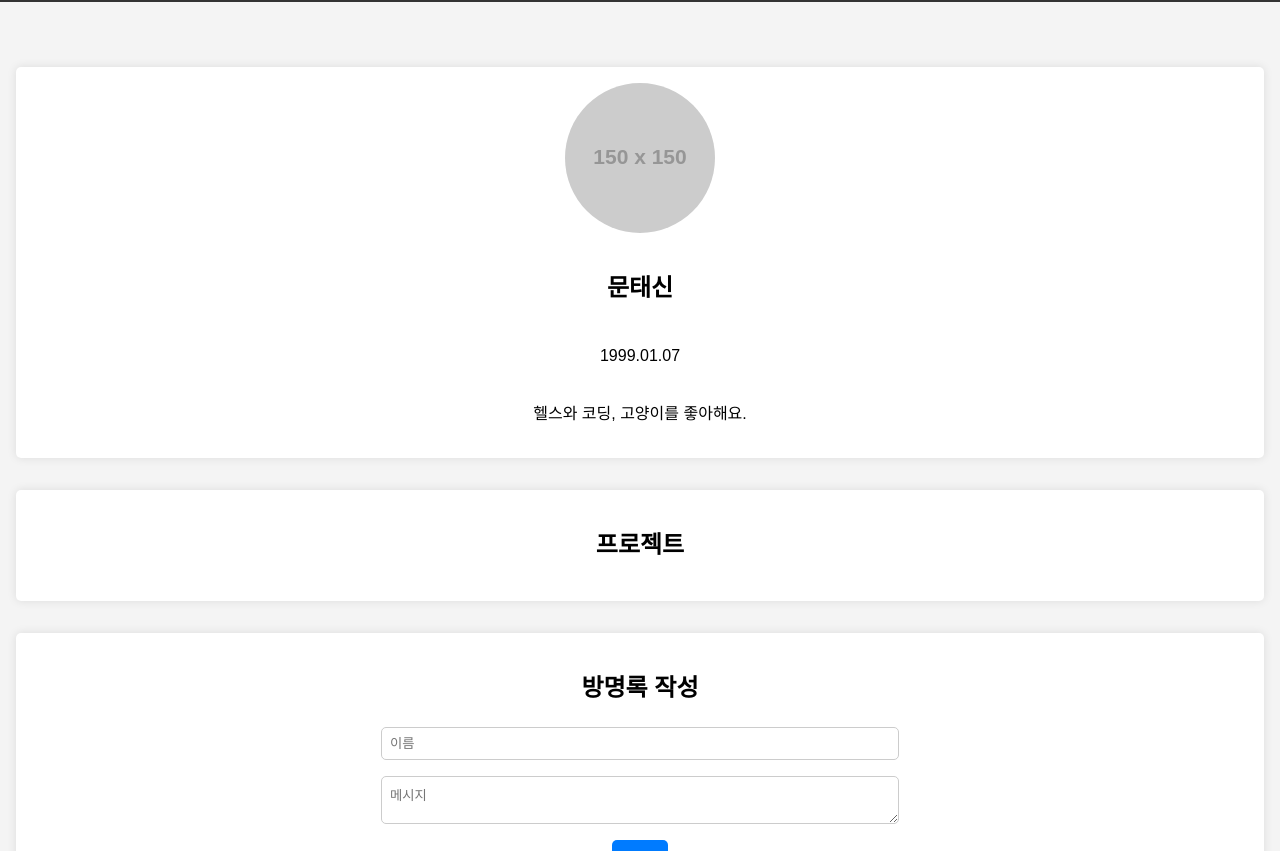
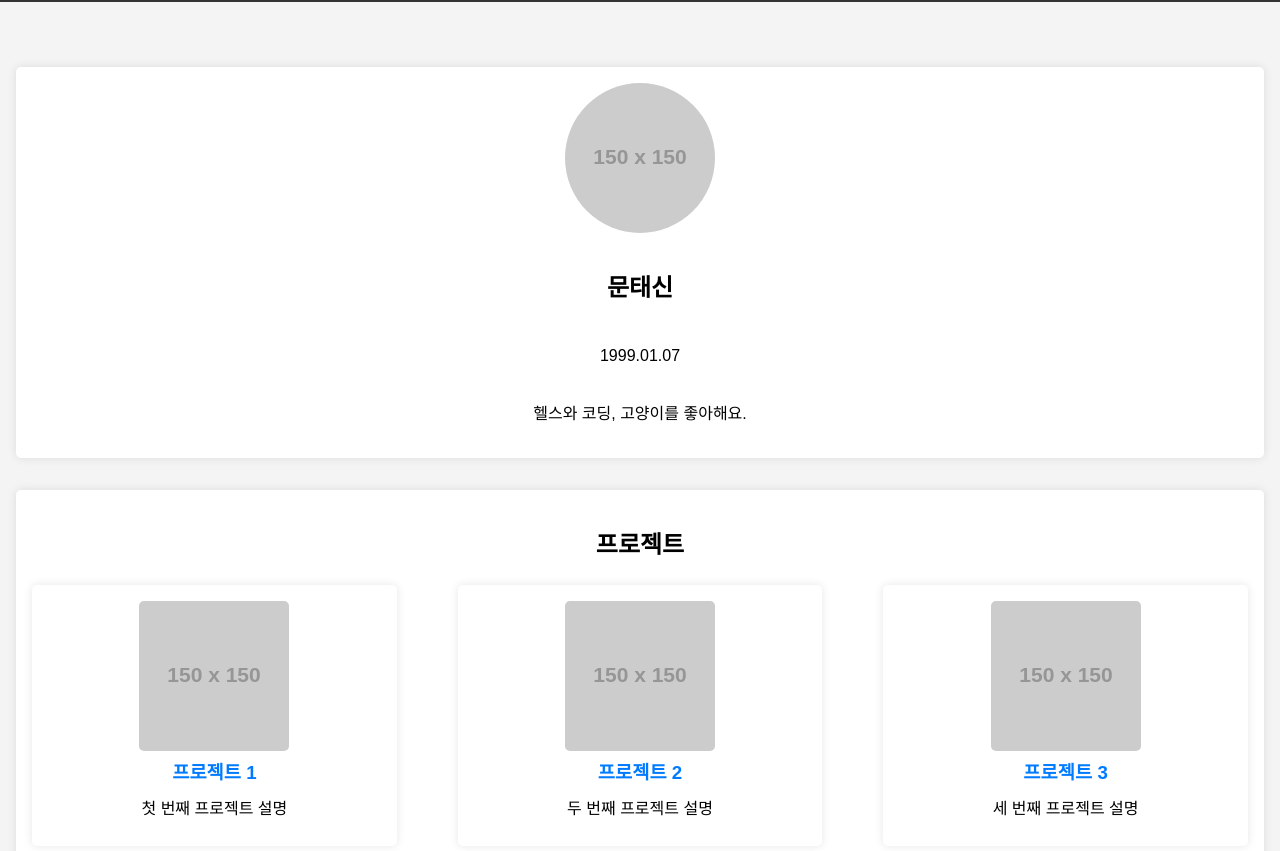
Before and after one commit to taeaeaexin/Portfolio, a plain HTML site: page index.html in a window 1280 px wide. Shown: the part 81-932 px from the top of the page. Drawn offline with Linux system fonts and the light colour scheme; placeholder pictures from the web are drawn by us.

Commit message:
240624 1739

```diff
--- a/assets/js/app.js
+++ b/assets/js/app.js
@@ -1,4 +1,48 @@
-document.addEventListener('DOMContentLoaded', function () {
+document.addEventListener('DOMContentLoaded', function() {
+    // 프로젝트 목록 불러오기
+    fetch('assets/json/projects.json')
+        .then(response => response.json())
+        .then(projects => {
+            const projectList = document.getElementById('project-list');
+            projects.forEach(project => {
+                const projectItem = document.createElement('div');
+                projectItem.className = 'project-item';
+
+                const thumbnailLink = document.createElement('a');
+                thumbnailLink.href = project.link;
+
+                const thumbnail = document.createElement('img');
+                thumbnail.src = project.thumbnail;
+                thumbnail.alt = project.title;
+                thumbnail.className = 'project-thumbnail';
+
+                thumbnailLink.appendChild(thumbnail);
+
+                const projectInfo = document.createElement('div');
+                projectInfo.className = 'project-info';
+
+                const projectTitleLink = document.createElement('a');
+                projectTitleLink.href = project.link;
+
+                const projectTitle = document.createElement('h3');
+                projectTitle.textContent = project.title;
+
+                projectTitleLink.appendChild(projectTitle);
+
+                const projectDescription = document.createElement('p');
+                projectDescription.textContent = project.description;
+
+                projectInfo.appendChild(projectTitleLink);
+                projectInfo.appendChild(projectDescription);
+
+                projectItem.appendChild(thumbnailLink);
+                projectItem.appendChild(projectInfo);
+
+                projectList.appendChild(projectItem);
+            });
+        });
+
+    // 방명록 기능 구현
     const guestbookForm = document.getElementById('guestbook-form');
     const guestbookEntries = document.getElementById('guestbook-entries');
 
@@ -9,7 +53,7 @@ document.addEventListener('DOMContentLoaded', function () {
         guestbookEntries.appendChild(entryElement);
     });
 
-    guestbookForm.addEventListener('submit', function (event) {
+    guestbookForm.addEventListener('submit', function(event) {
         event.preventDefault();
 
         const name = document.getElementById('guest-name').value;
@@ -17,7 +61,7 @@ document.addEventListener('DOMContentLoaded', function () {
         const timestamp = new Date();
         const date = `${timestamp.getFullYear() % 100}.${(timestamp.getMonth() + 1).toString().padStart(2, '0')}.${timestamp.getDate().toString().padStart(2, '0')}`;
         const time = `${timestamp.getHours().toString().padStart(2, '0')}:${timestamp.getMinutes().toString().padStart(2, '0')}`;
-        const entry = {name, date, time, message};
+        const entry = { name, date, time, message };
 
         const entryElement = createGuestbookEntry(entry);
         guestbookEntries.prepend(entryElement);
@@ -29,7 +73,7 @@ document.addEventListener('DOMContentLoaded', function () {
         guestbookForm.reset();
     });
 
-    function createGuestbookEntry({name, date, time, message}) {
+    function createGuestbookEntry({ name, date, time, message }) {
         const entry = document.createElement('div');
         entry.className = 'guestbook-entry';
 
@@ -41,7 +85,7 @@ document.addEventListener('DOMContentLoaded', function () {
         deleteButton.className = 'delete-button';
         deleteButton.textContent = '삭제';
 
-        deleteButton.addEventListener('click', function () {
+        deleteButton.addEventListener('click', function() {
             const password = prompt('관리자 비밀번호를 입력하세요:');
             if (password === '1010') {
                 entry.remove();
@@ -60,5 +104,4 @@ document.addEventListener('DOMContentLoaded', function () {
 
         return entry;
     }
-
 });
--- a/index.html
+++ b/index.html
@@ -52,7 +52,7 @@
 </main>
 <hr>
 <footer>
-    <small>Ver 1.0.2 (Update 240624 17:27) | 배고픈 개발자에게 후원하기 (KB국민945802-00-462066)</small> <!-- 최신 버전 관리 -->
+    <small>Ver 1.0.2 (Update 240624 17:39) | 배고픈 개발자에게 후원하기 (KB국민945802-00-462066)</small> <!-- 최신 버전 관리 -->
 </footer>
 <script src="assets/js/app.js"></script> <!-- JavaScript 파일 연결 -->
 </body>
```
